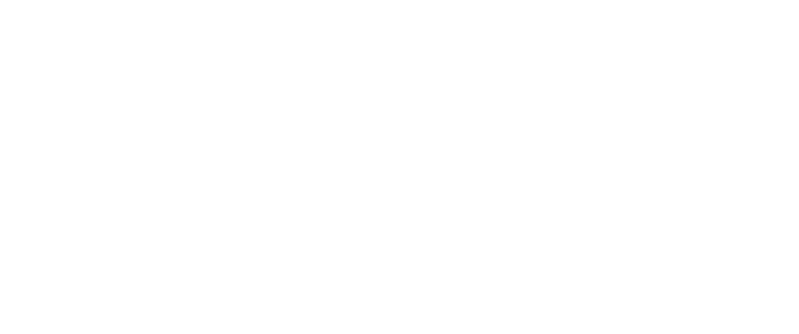
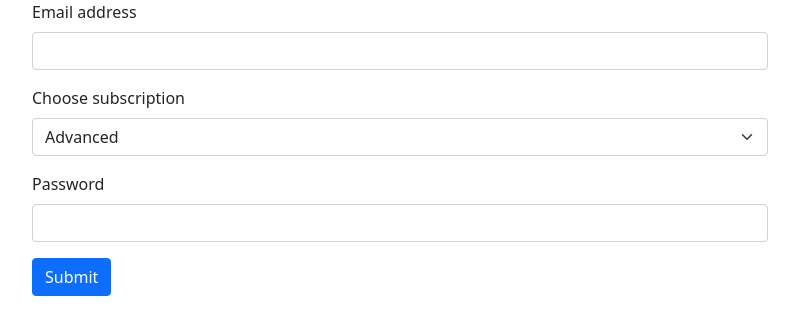
Before and after one commit to zormaxo/AngularTheCompleteGuide, an Angular app: page / in a window 1280 px wide. Shown: the top 334 px of the page, without its empty margins (50-849 px from the left). Built offline with nearby package versions, Linux system fonts and the light colour scheme.

Commit message:
finishes

```diff
--- a/src/app/app.component.html
+++ b/src/app/app.component.html
@@ -0,0 +1,46 @@
+<div class="container">
+  <div class="row">
+    <div class="col-12 col-sm-10 col-md-8 col-sm-offset-1 col-md-offset-2">
+      <!-- Add a Form with the following Inputs (and Validators)
+           1) Mail address (should not be empty and should be an email address)
+           2) A Dropdown which allows the user to select from three different Subscriptions ("Basic", "Advanced", "Pro")
+              Set "Advanced" as Default
+           3) A Password field (should not be empty)
+           4) A Submit Button
+
+           Display a warning message if the Form is invalid AND was touched. Display a warning message below each input if it's invalid.
+
+           Upon submitting the form, you should simply print the Value of the Form to the Console.
+           Optionally, display it in your template.
+      -->
+      <form #signupForm="ngForm" (ngSubmit)="onSubmit()">
+        <div class="mb-3">
+          <label for="email" class="form-label">Email address</label>
+          <input type="email" class="form-control" id="email" ngModel name="email" required email #email="ngModel" />
+          <div class="form-text" *ngIf="!email.valid && email.touched">Please enter a valid email!</div>
+        </div>
+        <div class="mb-3">
+          <label for="subscription" class="form-label">Choose subscription</label>
+          <select id="subscription" name="subscription" class="form-select" [ngModel]="selectedSubscription">
+            <option *ngFor="let subscription of subscriptions" [value]="subscription">{{ subscription }}</option>
+          </select>
+        </div>
+        <div class="mb-3">
+          <label for="password" class="form-label">Password</label>
+          <input
+            type="password"
+            class="form-control"
+            id="password"
+            name="password"
+            ngModel
+            required
+            #password="ngModel"
+          />
+          <div class="form-text" *ngIf="!password.valid && password.touched">Please enter a valid email!</div>
+        </div>
+        <p *ngIf="!signupForm.valid && signupForm.touched">The form is invalid!</p>
+        <button class="btn btn-primary" type="submit">Submit</button>
+      </form>
+    </div>
+  </div>
+</div>
--- a/src/app/app.component.ts
+++ b/src/app/app.component.ts
@@ -1,10 +1,17 @@
-import { Component } from '@angular/core';
+import { Component, ViewChild } from '@angular/core';
+import { NgForm } from '@angular/forms';
 
 @Component({
   selector: 'app-root',
   templateUrl: './app.component.html',
-  styleUrls: ['./app.component.css']
+  styleUrls: ['./app.component.css'],
 })
 export class AppComponent {
-  name = "omer"
+  subscriptions = ['Basic', 'Advanced', 'Pro'];
+  selectedSubscription = 'Advanced';
+  @ViewChild('signupForm') sgnForm: NgForm;
+
+  onSubmit() {
+    console.log(this.sgnForm.value);
+  }
 }
--- a/src/app/app.module.ts
+++ b/src/app/app.module.ts
@@ -1,6 +1,7 @@
+import { BrowserModule } from '@angular/platform-browser';
 import { NgModule } from '@angular/core';
 import { FormsModule } from '@angular/forms';
-import { BrowserModule } from '@angular/platform-browser';
+
 
 import { AppComponent } from './app.component';
 
@@ -10,7 +11,7 @@
   ],
   imports: [
     BrowserModule,
-    FormsModule
+    FormsModule,
   ],
   providers: [],
   bootstrap: [AppComponent]
```
Also changed, not shown: 1 other file (tests, documents, lock files or other folders).
